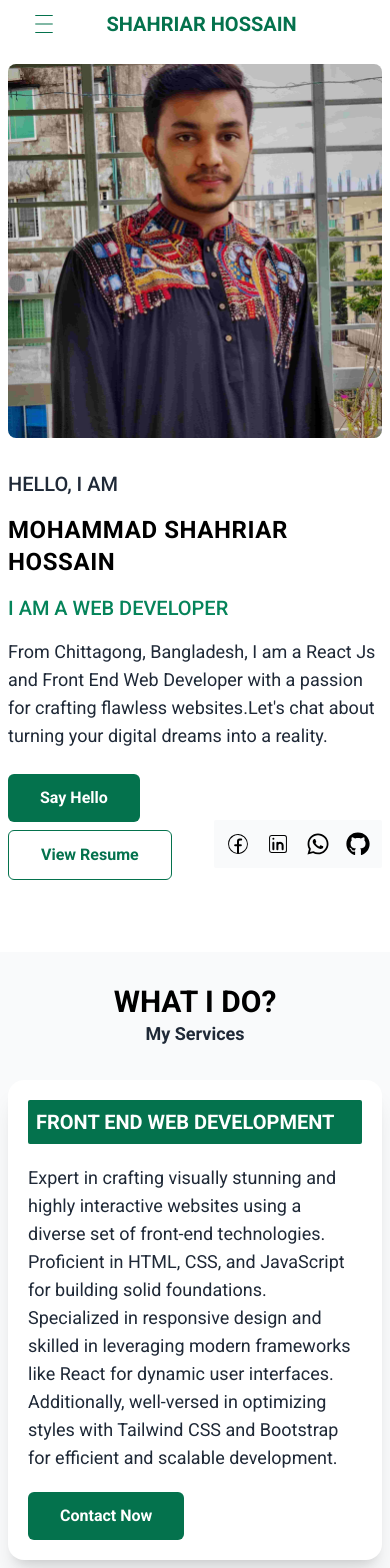
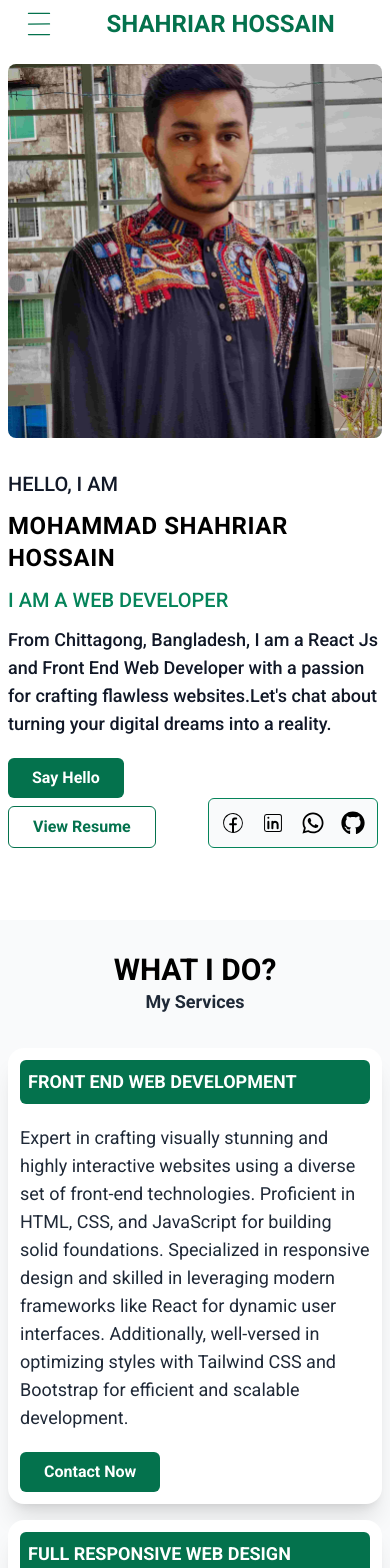
Before and after one commit to Shahriar090/My-Personal-Portfolio, a React (Vite) app: page / in a window 390 px wide. Shown: the top 1568 px of the page. Built offline with nearby package versions, Linux system fonts and the light colour scheme.

Commit message:
Fixing issues about responsiveness

```diff
--- a/src/Components/AboutMe/AboutMe.jsx
+++ b/src/Components/AboutMe/AboutMe.jsx
@@ -18,7 +18,7 @@ const AboutMe = () => {
         {/* main content */}
         <section>
           <div className="about-me mb-12">
-            <p className="text-lg lg:text-xl sm:text-center sm:max-w-[80ch]  text-gray-800 pb-10 mx-auto font-medium">
+            <p className="text-lg lg:text-xl text-center sm:max-w-[80ch]  text-gray-800 pb-10 mx-auto font-medium">
               I'm a dedicated Front-End Web Developer committed to crafting
               error-free websites. My focus is on achieving 100% client
               satisfaction. I find joy in working with JavaScript and React Js,
--- a/src/Components/Home/Banner/Banner.jsx
+++ b/src/Components/Home/Banner/Banner.jsx
@@ -10,17 +10,17 @@ const Banner = () => {
     <section className="bg-white relative">
       <Container>
         <div className="banner-container h-full sm:h-screen  flex items-center flex-col-reverse lg:flex-row gap-8 lg:gap-0">
-          <div className="texts flex-1 flex flex-col gap-4 lg:gap-5 items-start justify-center">
-            <span className="text-xl sm:text-2xl font-medium uppercase text-gray-800">
+          <div className="texts flex flex-col flex-1 gap-3 lg:gap-6 items-start justify-center">
+            <span className="text-xl sm:text-2xl font-medium uppercase text-gray-900">
               Hello, I am
             </span>
-            <h1 className="text-2xl md:text-3xl lg:text-5xl uppercase font-bold tracking-wide text-black">
+            <h1 className="text-2xl md:text-3xl lg:text-4xl uppercase font-semibold tracking-wide text-black">
               Mohammad Shahriar Hossain
             </h1>
             <span className="text-xl sm:text-2xl font-medium uppercase text-[#05845a]">
               I am a Web Developer
             </span>
-            <p className="text-lg sm:text-xl  text-gray-800">
+            <p className="text-lg sm:text-xl  text-gray-900 font-medium">
               From Chittagong, Bangladesh, I am a React Js and Front End Web
               Developer with a passion for crafting flawless websites.Let's chat
               about turning your digital dreams into a reality.
@@ -43,7 +43,7 @@ const Banner = () => {
             </picture>
           </div>
           {/* social links */}
-          <div className="social-links-container absolute lg:fixed right-2 bottom-5 lg:bottom-44">
+          <div className="social-links-container absolute lg:fixed right-3 bottom-2 lg:bottom-32">
             <SocialLinks></SocialLinks>
           </div>
         </div>
--- a/src/Components/Home/Services/ServiceCard.jsx
+++ b/src/Components/Home/Services/ServiceCard.jsx
@@ -6,9 +6,9 @@ const ServiceCard = ({ singleService }) => {
   const { id, service, description, serviceImg } = singleService;
   return (
     <div className="card w-full shadow-xl  transition-all duration-500 cursor-pointer bg-white">
-      <div className="card-body p-5  lg:p-8 gap-5">
+      <div className="card-body p-3 lg:p-8 gap-5">
         <div className="service">
-          <h2 className="card-title text-white text-xl bg-[#04724D] px-2 py-2 rounded-sm uppercase">
+          <h2 className="card-title text-white text-lg bg-[#04724D] p-2 rounded-md uppercase">
             {service}
           </h2>
         </div>
--- a/src/Components/Navbar/NavSm.jsx
+++ b/src/Components/Navbar/NavSm.jsx
@@ -7,7 +7,7 @@ import ActiveLink from "../../ActiveLink/ActiveLink";
 const NavSm = () => {
   return (
     <nav className="relative">
-      <div className="nav-container w-full h-14 bg-white fixed top-0 left-0 right-0 z-50">
+      <div className="nav-container w-full h-auto bg-white fixed top-0 left-0 right-0 z-50">
         <div className="nav-items flex items-center gap-3">
           {/* drawer */}
           <div className="drawer  w-3/12">
@@ -18,7 +18,7 @@ const NavSm = () => {
                 htmlFor="my-drawer"
                 className="btn btn-outline border-0 drawer-button"
               >
-                <CiMenuBurger className="text-2xl text-[#04724D] "></CiMenuBurger>
+                <CiMenuBurger className="text-3xl text-[#04724D] "></CiMenuBurger>
               </label>
             </div>
             <div className="drawer-side">
@@ -45,7 +45,7 @@ const NavSm = () => {
             </div>
           </div>
           {/* logo */}
-          <div className="logo font-bold uppercase text-xl w-3/4 text-[#04724D]">
+          <div className="logo font-bold uppercase text-2xl w-3/4 text-[#04724D]">
             Shahriar Hossain
           </div>
         </div>
--- a/src/Shared/SocialLinks/SocialLinks.jsx
+++ b/src/Shared/SocialLinks/SocialLinks.jsx
@@ -6,7 +6,7 @@ import "./social-icons.css";
 
 const SocialLinks = () => {
   return (
-    <div className="icons-container flex lg:flex-col gap-4 items-center justify-center bg-gray-50 p-3 rounded-sm">
+    <div className="icons-container flex lg:flex-col gap-4 items-center justify-center bg-gray-50 p-3 rounded-md border border-[#05845a]">
       <li className="text-2xl md:text-3xl text-black ">
         <a href="https://www.facebook.com/Md.shahriarhossainsiyam">
           <CiFacebook />
--- a/src/index.css
+++ b/src/index.css
@@ -19,13 +19,13 @@ html {
 
 @layer components {
   .btn-primary {
-    @apply px-8 py-3 inline-flex items-center justify-center;
+    @apply px-6 py-2 sm:px-8 sm:py-3 inline-flex items-center justify-center;
     @apply bg-[#04724D] text-white border-0 rounded-md;
     @apply font-semibold hover:bg-[#05845a];
     @apply transition-all duration-500;
   }
   .btn-outline {
-    @apply px-8 py-3 inline-flex items-center justify-center;
+    @apply px-6 py-2 sm:px-8 sm:py-3 inline-flex items-center justify-center;
     @apply text-[#04724D] font-semibold rounded-md;
     @apply border border-[#04724D] hover:bg-[#04724D] hover:text-white;
     @apply transition-all duration-500;
```
